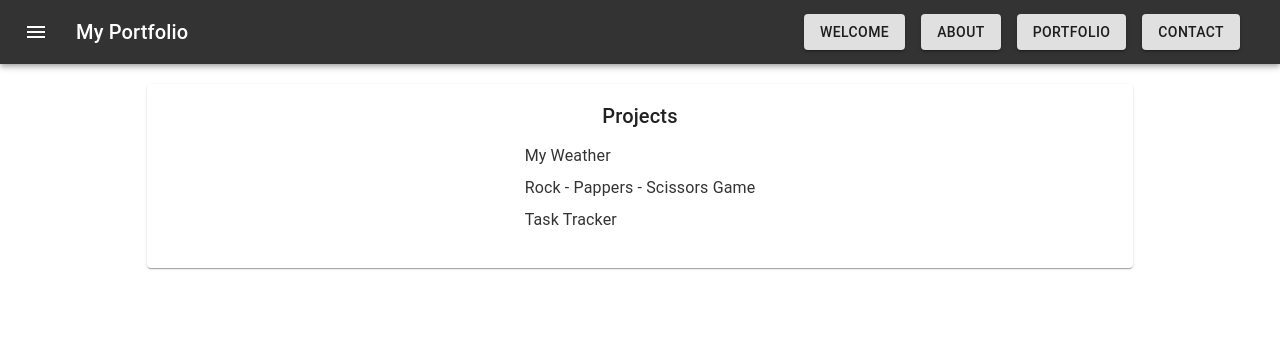
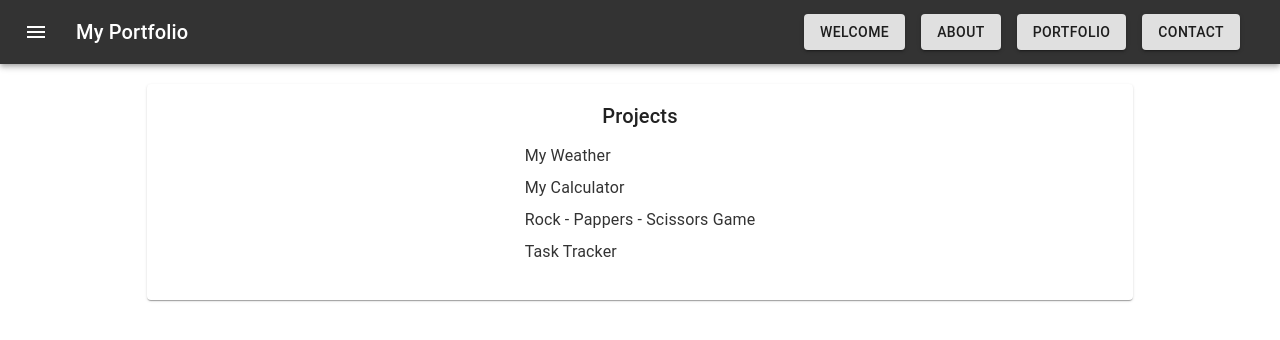
Before and after one commit to jlameiro87/portfolio, a React (Create React App) app: page /portfolio in a window 1280 px wide. Shown: the top 340 px of the page. Built offline with nearby package versions, Linux system fonts and the light colour scheme.

Commit message:
added calculator to portfolio

```diff
--- a/src/components/Portfolio.js
+++ b/src/components/Portfolio.js
@@ -26,11 +26,16 @@ const Portfolio = () => {
     },
     {
       id: 2,
+      text: 'My Calculator',
+      url: 'https://jlameiro-calculator.netlify.app/'
+    },
+    {
+      id: 3,
       text: 'Rock - Pappers - Scissors Game',
       url: 'https://pedantic-neumann-171bbe.netlify.app/'
     },
     {
-      id: 3,
+      id: 4,
       text: 'Task Tracker',
       url: 'https://focused-johnson-53f5f6.netlify.app/'
     }
```
